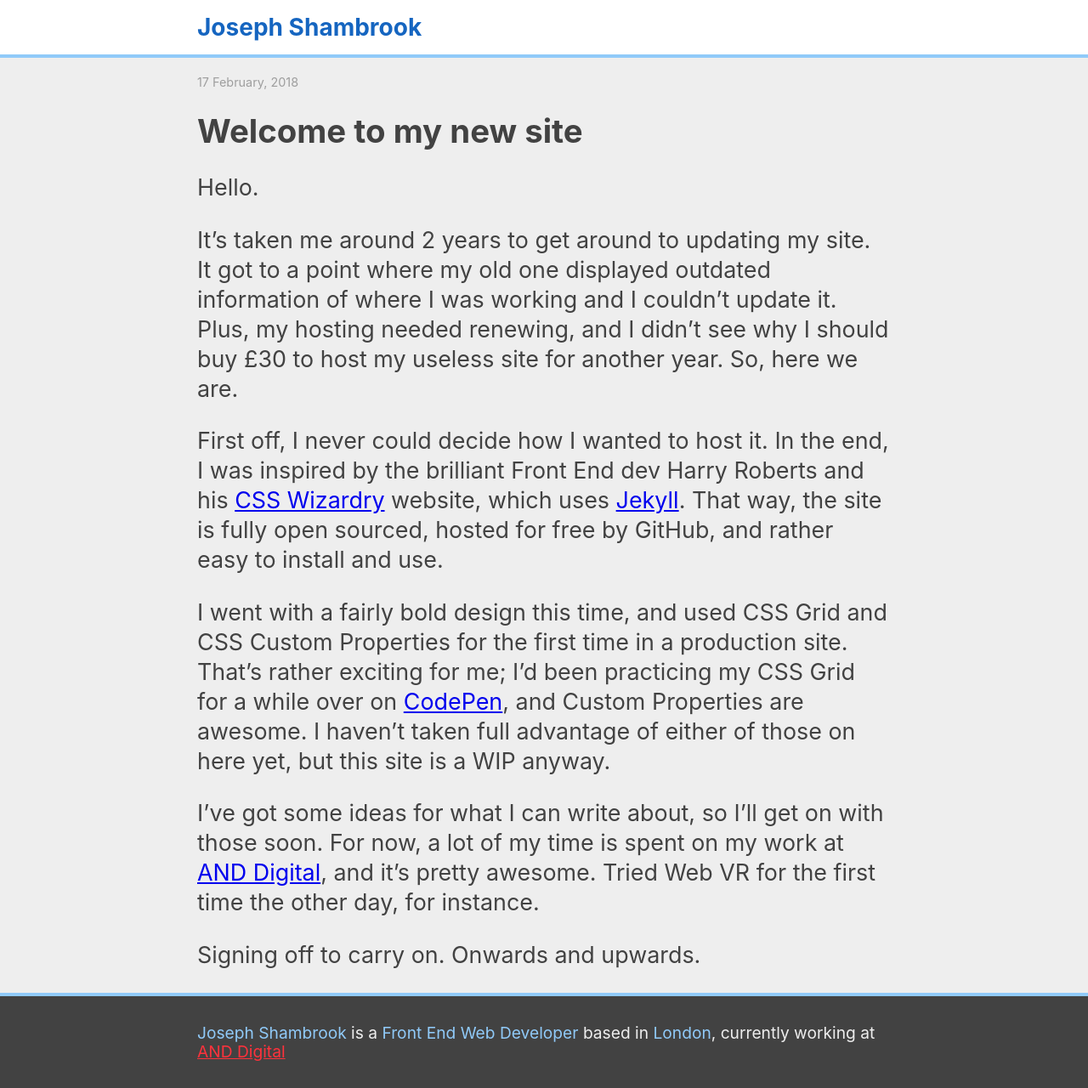
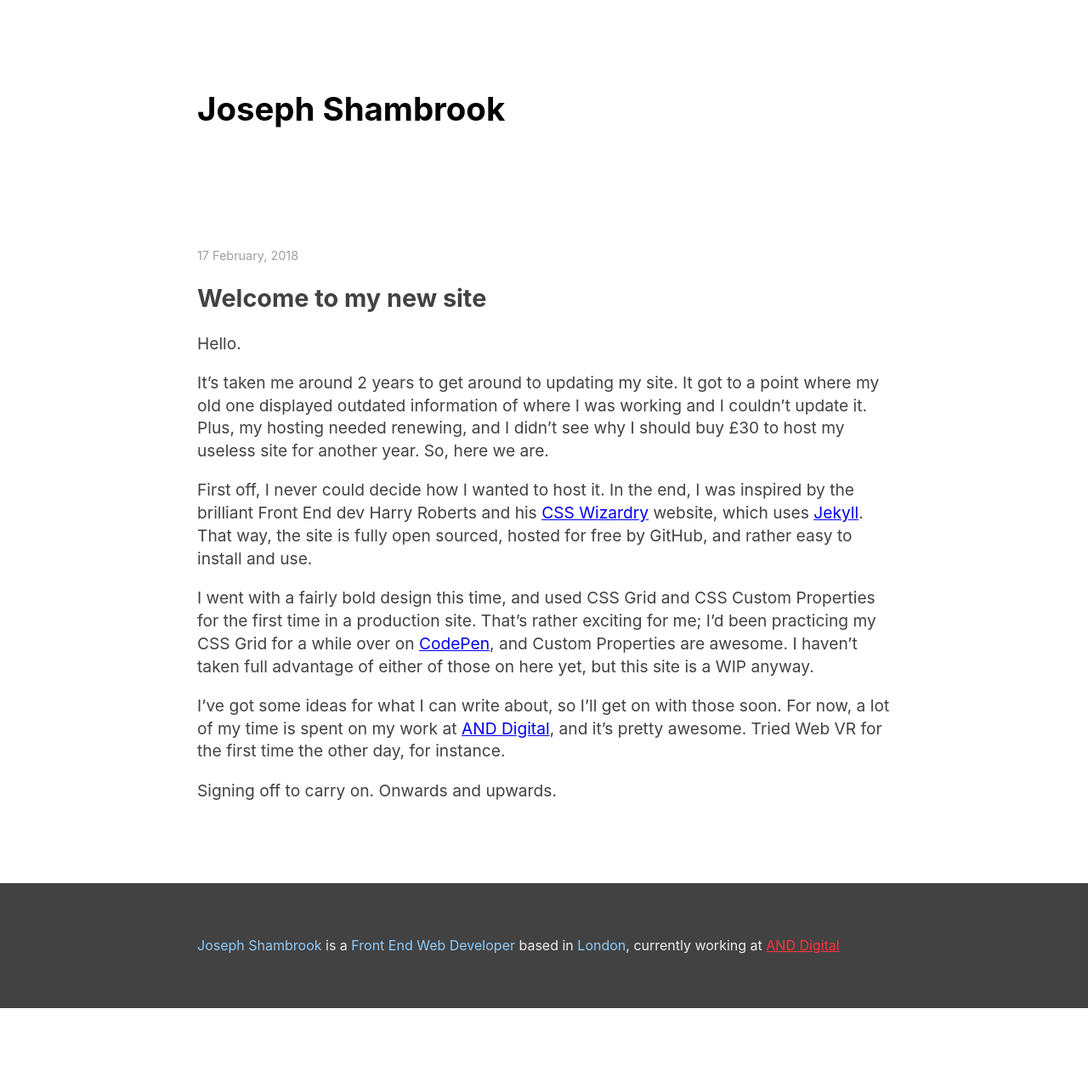
Before and after one commit to josephshambrook/josephshambrook.github.io, a Jekyll site: the page built from _posts/2018-02-17-welcome-to-my-new-site.markdown, in a window 1280 px wide. Shown: the whole page at 85% size. Built offline with Jekyll 4.4.1, drawn with Linux system fonts in a browser that asks for light colours; after the commit the page ends 1186 px from its top, so only the background shows below that.

Commit message:
Spruce up the CSS for posts a bit

```diff
--- a/_includes/header.html
+++ b/_includes/header.html
@@ -1,5 +1,7 @@
 <header class="header">
   <div class="page__container">
-    <a href="{{ site.url }}" class="header__link">Joseph Shambrook</a>
+    <a href="{{ site.url }}" class="header__link">
+      <h1>Joseph Shambrook</h1>
+    </a>
   </div>
 </header>
--- a/_layouts/post.html
+++ b/_layouts/post.html
@@ -12,7 +12,7 @@ layout: default
       itemprop="datePublished">
         {{ page.date | date: '%-d %B, %Y' }}
     </time>
-    <h1 class="post__title" itemprop="name headline">{{ page.title }}</h1>
+    <h2 class="post__title" itemprop="name headline">{{ page.title }}</h2>
     <div class="post__content">{{ content }}</div>
   </div>
 </div>
--- a/_sass/josephshambrook.scss
+++ b/_sass/josephshambrook.scss
@@ -37,7 +37,7 @@
 
 // defaults
 body {
-  background-color: var(--color-grey-light);
+  background-color: #FFF;
   color: var(--color-grey-dark);
 
   // thank you http://markdotto.com/2018/02/07/github-system-fonts
@@ -55,22 +55,6 @@ body {
     minmax(var(--intro-height), min-content);
 }
 
-//.page--post {
-//  display: grid;
-//  grid-template-columns:
-//    [full-start]
-//    minmax(var(--page-padding), 1fr)
-//    [main-start]
-//    minmax(0, var(--page-max-width))
-//    [main-end]
-//    minmax(var(--page-padding), 1fr)
-//    [full-end];
-//}
-//
-//.page--post > * {
-//  grid-area: main;
-//}
-
 .post__date {
   color: var(--color-grey);
   font-size: 0.9rem;
@@ -80,21 +64,21 @@ body {
 .post__content {
   $i: 0;
   $range : 1200px - 600px !default;
-  $intervals: 20 !default;
+  $intervals: 10 !default;
   $interval-size: $range / $intervals !default;
 
-  line-height: 1.3;
+  line-height: 1.4;
 
   @while $i <= $intervals {
     @media only screen and (min-width : 360 + ($i * $interval-size)) {
-      font-size: 1.2rem * (1 + (.02 * $i));
+      font-size: 1rem * (1 + (.02 * $i));
     }
     $i: $i + 1;
   }
 
   // Handle below 360px screen
   @media only screen and (max-width: 360px) {
-    font-size: 1.2rem;
+    font-size: 1rem;
   }
 }
 
@@ -109,26 +93,35 @@ body {
 
 .header {
   background-color: #FFF;
-  border-bottom: var(--color-blue-light) 4px solid;
-  margin-bottom: 1rem;
+  margin-bottom: 2rem;
+  padding-bottom: 4rem;
+  padding-top: 4rem;
 }
 
 .header__link {
-  color: var(--color-blue-dark);
+  color: #000;
   display: inline-block;
   font-weight: 700;
-  font-size: 1.75rem;
   padding-bottom: 1rem;
   padding-top: 1rem;
   text-decoration: none;
+
+  &:hover, &:focus {
+    color: var(--color-blue-dark);
+  }
+
+  &:active {
+    color: #000;
+  }
 }
 
 .footer {
   background-color: var(--color-grey-dark);
-  border-top: var(--color-blue-light) 4px solid;
   color: var(--color-grey-light);
-  padding-bottom: 2rem;
-  padding-top: 2rem;
+  font-size: 1rem;
+  margin-top: 6rem;
+  padding-bottom: 4rem;
+  padding-top: 4rem;
 }
 
 .footer__highlight {
```
